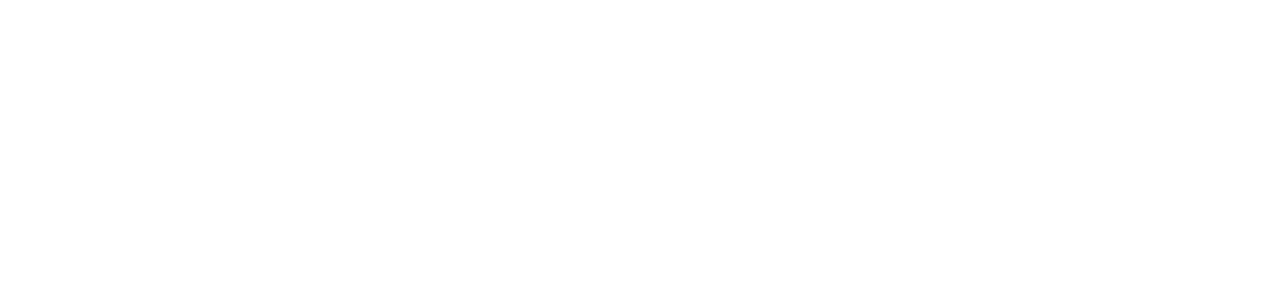
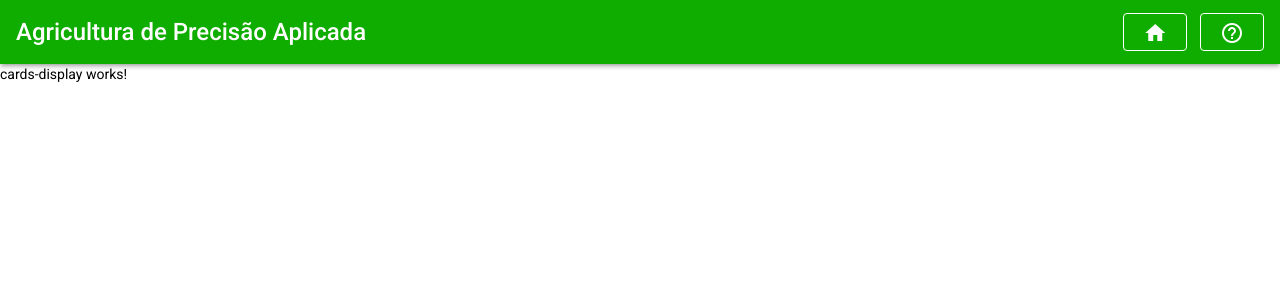
Before and after one commit to LaercioRJ/PrecisionAgricultureInterface, an Angular app: page / in a window 1280 px wide. Shown: the top 300 px of the page. Built offline with nearby package versions, Linux system fonts and the light colour scheme.

Commit message:
top-bar complete

```diff
--- a/package.json
+++ b/package.json
@@ -21,6 +21,7 @@
     "@angular/platform-browser": "~11.0.0",
     "@angular/platform-browser-dynamic": "~11.0.0",
     "@angular/router": "~11.0.0",
+    "material-design-icons": "^3.0.1",
     "ol": "^6.5.0",
     "rxjs": "~6.6.0",
     "tslib": "^2.0.0",
--- a/src/app/app-routing.module.ts
+++ b/src/app/app-routing.module.ts
@@ -1,7 +1,11 @@
 import { NgModule } from '@angular/core';
 import { Routes, RouterModule } from '@angular/router';
 
-const routes: Routes = [];
+import { CardsDisplayComponent } from './main-menu/cards-display/cards-display.component';
+
+const routes: Routes = [
+  { path: '', component: CardsDisplayComponent }
+];
 
 @NgModule({
   imports: [RouterModule.forRoot(routes)],
--- /dev/null
+++ b/src/app/main-menu/cards-display/cards-display.component.html
@@ -0,0 +1 @@
+<p>cards-display works!</p>
--- /dev/null
+++ b/src/app/main-menu/cards-display/cards-display.component.ts
@@ -0,0 +1,15 @@
+import { Component, OnInit } from '@angular/core';
+
+@Component({
+  selector: 'app-cards-display',
+  templateUrl: './cards-display.component.html',
+  styleUrls: ['./cards-display.component.css']
+})
+export class CardsDisplayComponent implements OnInit {
+
+  constructor() { }
+
+  ngOnInit(): void {
+  }
+
+}
--- a/src/app/main-menu/top-bar/top-bar.component.css
+++ b/src/app/main-menu/top-bar/top-bar.component.css
@@ -0,0 +1,40 @@
+mat-toolbar{
+    background-color: #10AD01;
+    width: 100%;
+    z-index: 3;
+    position: relative;
+}
+.title{
+    color: white
+}
+.title:hover{
+    cursor: pointer;
+}
+@media only screen and (max-width: 1920px){
+    .title {
+        font-size: x-large;
+    }
+}
+@media only screen and (max-width: 600px) {
+    .title {
+        font-size: large;
+    }
+}
+.buttonsPosition{
+    margin-left: auto;
+}
+.homeButton{
+    font-size: large;
+    color: white;
+    border: solid;
+    border-color: white;
+    border-width: 0.1vw;
+}
+.tutorialButton{
+    font-size: large;
+    margin-left: 1vw;
+    border-color: white;
+    border: solid;
+    border-width: 0.1vw;
+    color: white;
+}
--- a/src/app/main-menu/top-bar/top-bar.component.html
+++ b/src/app/main-menu/top-bar/top-bar.component.html
@@ -1 +1,20 @@
+<mat-toolbar [class.mat-elevation-z3]="true">
+    <span (click) = "goBackFirstPage()" class="title">
+        Agricultura de Precisão Aplicada
+    </span>
+
+    <div class="buttonsPosition">
+        <button mat-button (click) = "goBackFirstPage()" matTooltip="Voltar para a página inicial" class="homeButton">
+            <span class="material-icons">
+                home
+            </span>
+        </button>
+
+        <button mat-button matTooltip="Dúvidas? Veja nosso tutorial!" class="tutorialButton">
+            <span class="material-icons">
+                help_outline
+            </span>
+        </button>
+    </div>
+</mat-toolbar>
 <router-outlet></router-outlet>
--- a/src/app/main-menu/top-bar/top-bar.component.ts
+++ b/src/app/main-menu/top-bar/top-bar.component.ts
@@ -1,4 +1,5 @@
 import { Component } from '@angular/core';
+import { Router } from '@angular/router';
 
 @Component({
   selector: 'app-topbar',
@@ -6,5 +7,12 @@
   styleUrls: ['./top-bar.component.css']
 })
 export class TopBarComponent {
+
+  constructor(private router: Router) {}
+
   title = 'precision-agriculture-interface';
+
+  goBackFirstPage(): void {
+    this.router.navigateByUrl('');
+  }
 }
```
Also changed, not shown: src/app/app.module.ts (+9 -4 lines), src/app/material-module.ts (added, +91 -0 lines), src/app/main-menu/cards-display/cards-display.component.css (added), 2 other files (tests, documents, lock files or other folders).
